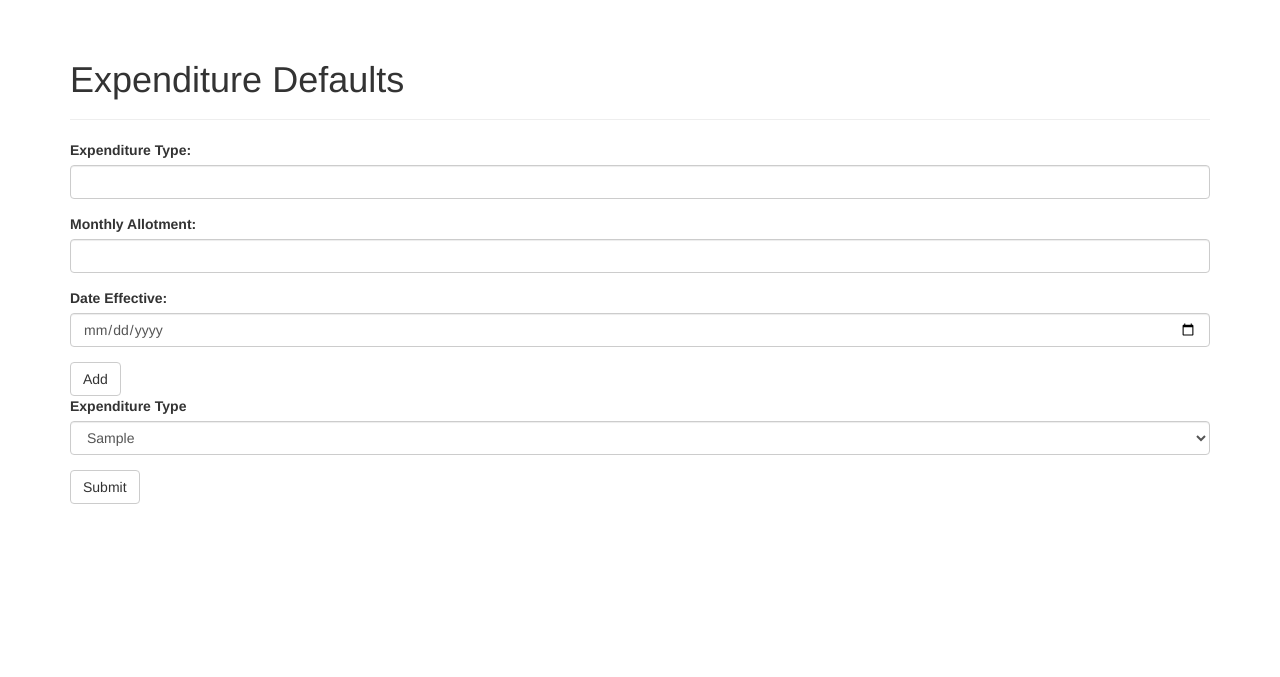
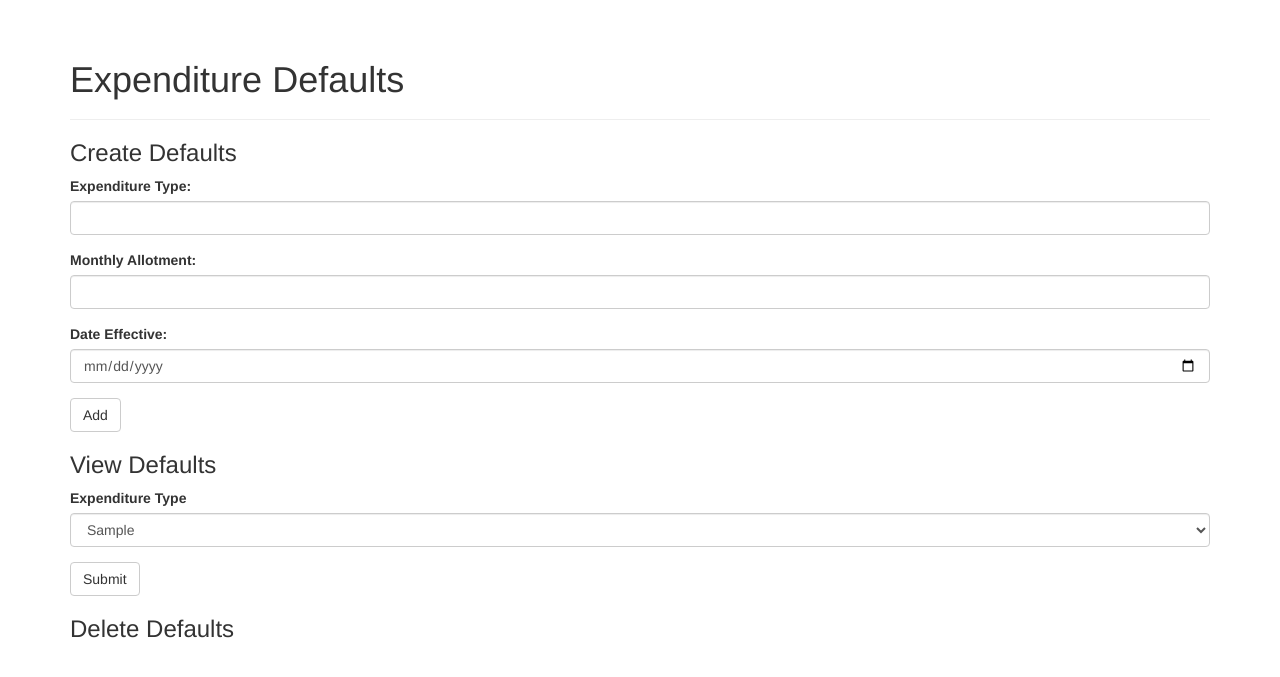
Before and after one commit to twwebb3/household-finance, a Flask app: page /defaults in a window 1280 px wide. Shown: the part 52-729 px from the top of the page. Run offline with Flask 2, Linux system fonts and the light colour scheme; tables that the repository leaves empty hold one stand-in row (values such as "Sample post"); some libraries are stand-ins or nearby versions.

Commit message:
defaults.html: make template more dynamic and remove scratch work.

```diff
--- a/templates/defaults.html
+++ b/templates/defaults.html
@@ -7,10 +7,14 @@
 <div class="page-header">
     <h1>Expenditure Defaults</h1>
 </div>
+<h3>Create Defaults</h3>
 {{ wtf.quick_form(form) }}
+<h3>View Defaults</h3>
 {{ wtf.quick_form(form2) }}
   </select>
     <div>
       <h3>{% if expenditure_amount %}{{ expenditure_amount }}{% else %}{% endif %}</h3>
     </div>
+<h3>Delete Defaults</h3>
+{{ wtf.quick_form(form3) }}
 {% endblock %}
```
